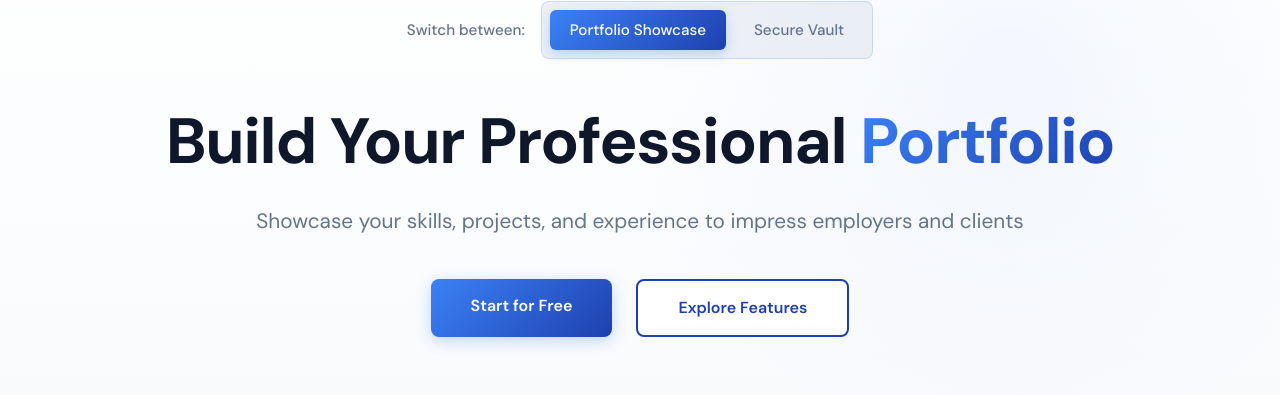
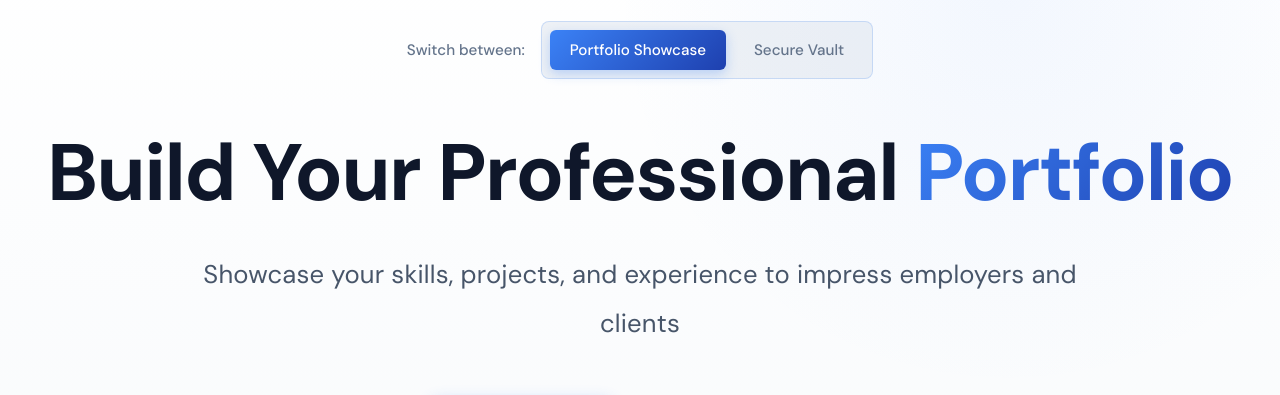
Before and after one commit to sanjaydeveloper-001/PersonalDB, a React (Vite) app in the folder client/: page / in a window 1280 px wide. Shown: the part 165-560 px from the top of the page. Built offline with nearby package versions, Linux system fonts and the light colour scheme; no server answers.

Commit message:
Added HelpCenter

```diff
--- a/client/src/pages/DocsPage.jsx
+++ b/client/src/pages/DocsPage.jsx
@@ -721,13 +721,13 @@ export default function DocsPage() {
 
                   <H2>Organizing Your Vault</H2>
                   <Prose>
-                    The Personal Vault is your secure storage space for important documents, memories, and sensitive information. Unlike your public portfolio, the vault is completely private and encrypted.
+                    The Personal Vault is your secure storage space for documents, photos, files, and personal data - any file type you want to keep private and encrypted.
                   </Prose>
                   <BulletList>
                     {[
                       { Icon: Archive, text: 'Create folders and subfolders to organize your files logically' },
                       { Icon: Image, text: 'Upload documents, images, videos, and other file types securely' },
-                      { Icon: Lock, text: 'Set custom access controls and protect sensitive files with passwords' },
+                      { Icon: Lock, text: 'Set custom access controls and protect any file with passwords' },
                       { Icon: Search, text: 'Use our powerful search to quickly find files by name or content' },
                     ].map(({ Icon, text }) => (
                       <BulletRow key={text}>
@@ -1013,7 +1013,7 @@ export default function DocsPage() {
                 <CardBody>
                   <H2>Your Secure Storage Solution</H2>
                   <Prose>
-                    Your Personal Vault is a completely private, encrypted storage space designed to keep your sensitive information safe and organized. Unlike cloud storage services that may analyze your data, PersonalDB ensures complete privacy through end-to-end encryption.
+                    Your Personal Vault is a completely private, encrypted storage space designed to keep any file type safe and organized. Unlike cloud storage services that may analyze your data, PersonalDB ensures complete privacy through end-to-end encryption.
                   </Prose>
 
                   <H2>What You Can Store</H2>
--- a/client/src/pages/HelpCenterPage.jsx
+++ b/client/src/pages/HelpCenterPage.jsx
@@ -631,7 +631,7 @@ const HelpCenterPage = () => {
               <CardBody>
                 <H2>Your Secure Storage Solution</H2>
                 <Prose>
-                  Your Personal Vault is a completely private, encrypted storage space designed to keep your sensitive information safe and organized. Unlike traditional cloud storage services, PersonalDB ensures complete privacy through end-to-end encryption. Only you have access to your vault.
+                  Your Personal Vault is a completely private, encrypted storage space for any file type you want to secure and organize. Unlike traditional cloud storage services, PersonalDB ensures complete privacy through end-to-end encryption. Only you have access to your vault.
                 </Prose>
 
                 <H2>What You Can Store</H2>
@@ -703,7 +703,7 @@ const HelpCenterPage = () => {
                     { Icon: Upload, text: 'Drag and drop files to upload' },
                     { Icon: Download, text: 'Download files directly to your device' },
                     { Icon: Share, text: 'Share files with specific people via secure links' },
-                    { Icon: Lock, text: 'Set password protection on sensitive files' },
+                    { Icon: Lock, text: 'Set password protection on any file for extra security' },
                     { Icon: Eye, text: 'Control visibility of each file' },
                   ].map(({ Icon, text }) => (
                     <BulletRow key={text}>
@@ -721,7 +721,7 @@ const HelpCenterPage = () => {
                   'Enable two-factor authentication for added security.',
                   'Regularly back up important files outside your vault.',
                   'Review your shared file links periodically and revoke access as needed.',
-                  'Use the trash folder before permanently deleting sensitive files.',
+                  'Use the trash folder before permanently deleting important files.',
                   'Keep your encryption keys and recovery codes safe.',
                   'Never share your master password with anyone.',
                 ].map((tip, i) => (
--- a/client/src/pages/Home.jsx
+++ b/client/src/pages/Home.jsx
@@ -157,7 +157,7 @@ const WelcomeBadge = styled.span`
 `;
 
 const HeroSection = styled.section`
-  padding: 80px 2rem 100px;
+  padding: 100px 2rem 120px;
   text-align: center;
   position: relative;
   overflow: hidden;
@@ -170,7 +170,7 @@ const HeroSection = styled.section`
     right: -10%;
     width: 800px;
     height: 800px;
-    background: radial-gradient(circle, rgba(59, 130, 246, 0.05) 0%, transparent 70%);
+    background: radial-gradient(circle, rgba(59, 130, 246, 0.06) 0%, transparent 70%);
     border-radius: 50%;
     pointer-events: none;
   }
@@ -230,17 +230,17 @@ const ExperienceSelector = styled.div`
 `;
 
 const HeroHeadline = styled.h1`
-  font-size: 4rem;
+  font-size: 5rem;
   font-weight: 800;
   color: #0f172a;
-  margin-bottom: 1.5rem;
-  line-height: 1.1;
+  margin-bottom: 2rem;
+  line-height: 1.15;
   letter-spacing: -0.02em;
   position: relative;
   z-index: 1;
 
   @media (max-width: 768px) {
-    font-size: 2.5rem;
+    font-size: 2.8rem;
   }
 
   .accent {
@@ -252,16 +252,19 @@ const HeroHeadline = styled.h1`
 `;
 
 const HeroSubtitle = styled.p`
-  font-size: 1.3rem;
-  color: #64748b;
-  max-width: 800px;
-  margin: 0 auto 2.5rem;
-  line-height: 1.8;
+  font-size: 1.6rem;
+  color: #475569;
+  max-width: 900px;
+  margin: 0 auto 3rem;
+  line-height: 1.9;
   position: relative;
   z-index: 1;
+  font-weight: 400;
+  letter-spacing: 0.2px;
 
   @media (max-width: 768px) {
-    font-size: 1.1rem;
+    font-size: 1.2rem;
+    margin-bottom: 2rem;
   }
 `;
 
@@ -1150,14 +1153,14 @@ const Home = () => {
           {activeTab === 'portfolio' ? (
             <>Build Your Professional <span className="accent">Portfolio</span></>
           ) : (
-            <>Protect Your Most Sensitive <span className="accent">Information</span></>
+            <>Store Any File Type with <span className="accent">Military-Grade Security</span></>
           )}
         </HeroHeadline>
 
         <HeroSubtitle>
           {activeTab === 'portfolio'
             ? 'Showcase your skills, projects, and experience to impress employers and clients'
-            : 'Military-grade encryption for complete peace of mind and data security'}
+            : 'Store documents, files, photos, and personal data - all protected with military-grade encryption'}
         </HeroSubtitle>
 
         <ButtonGroup>
@@ -1215,12 +1218,12 @@ const Home = () => {
               <FeatureCard>
                 <Lock className="icon" size={56} strokeWidth={1.5} />
                 <h3>Military-Grade Encryption</h3>
-                <p>Your sensitive data is protected with the highest level of encryption security available.</p>
+                <p>All your files - any type, any size - are protected with the highest level of encryption security available.</p>
               </FeatureCard>
               <FeatureCard>
                 <Shield className="icon" size={56} strokeWidth={1.5} />
-                <h3>Secure Storage</h3>
-                <p>Store and protect all your important files, documents, and sensitive information safely.</p>
+                <h3>Secure Storage for Everything</h3>
+                <p>Store any type of file - documents, photos, videos, archives - all encrypted and secured in one place.</p>
               </FeatureCard>
               <FeatureCard>
                 <Folder className="icon" size={56} strokeWidth={1.5} />
```
Also changed, not shown: 2 other files (tests, documents, lock files or other folders).
